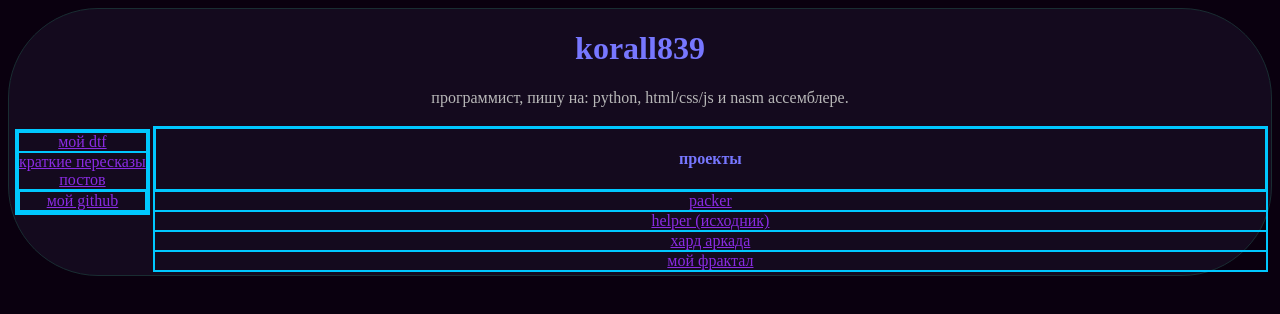
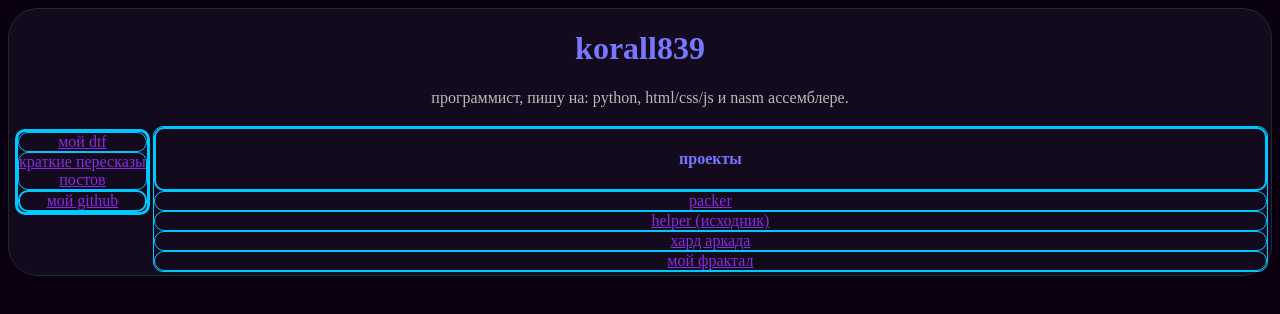
Before and after one commit to korall839/korall839.github.io, a plain HTML site: page index.html in a window 1280 px wide. Drawn offline with Linux system fonts and the light colour scheme.

Commit message:
Add files via upload

```diff
--- a/index.html
+++ b/index.html
@@ -7,7 +7,7 @@
     <style>
         main {
             background-color: rgb(20, 10, 30);
-            border-radius: 90px;
+            border-radius: 30px;
             border: 1px solid;
             border-color: rgb(25, 45, 50);
         }
@@ -24,6 +24,7 @@
         }
         div {
             border: 3px solid;
+            border-radius: 10px;
             border-color: rgb(0, 200, 255);
             &.no_line {
                 border-color: rgba(0, 0, 0, 0);
```
Also changed, not shown: blog.html (+2 -1 lines), blog/packer.html (+2 -1 lines), blog/packer/v1.html (+2 -1 lines), blog/packer/v2.html (+2 -1 lines).
